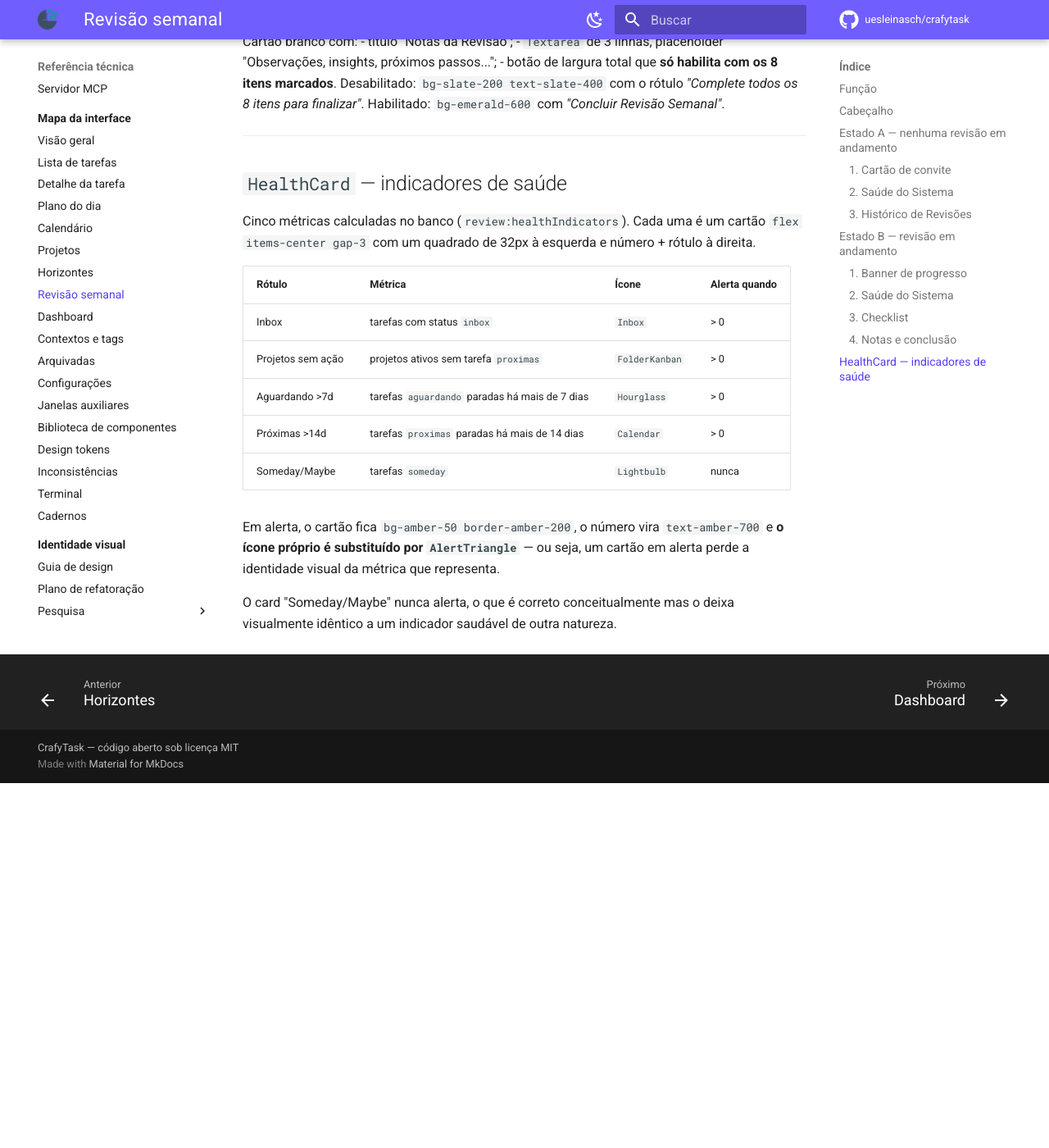
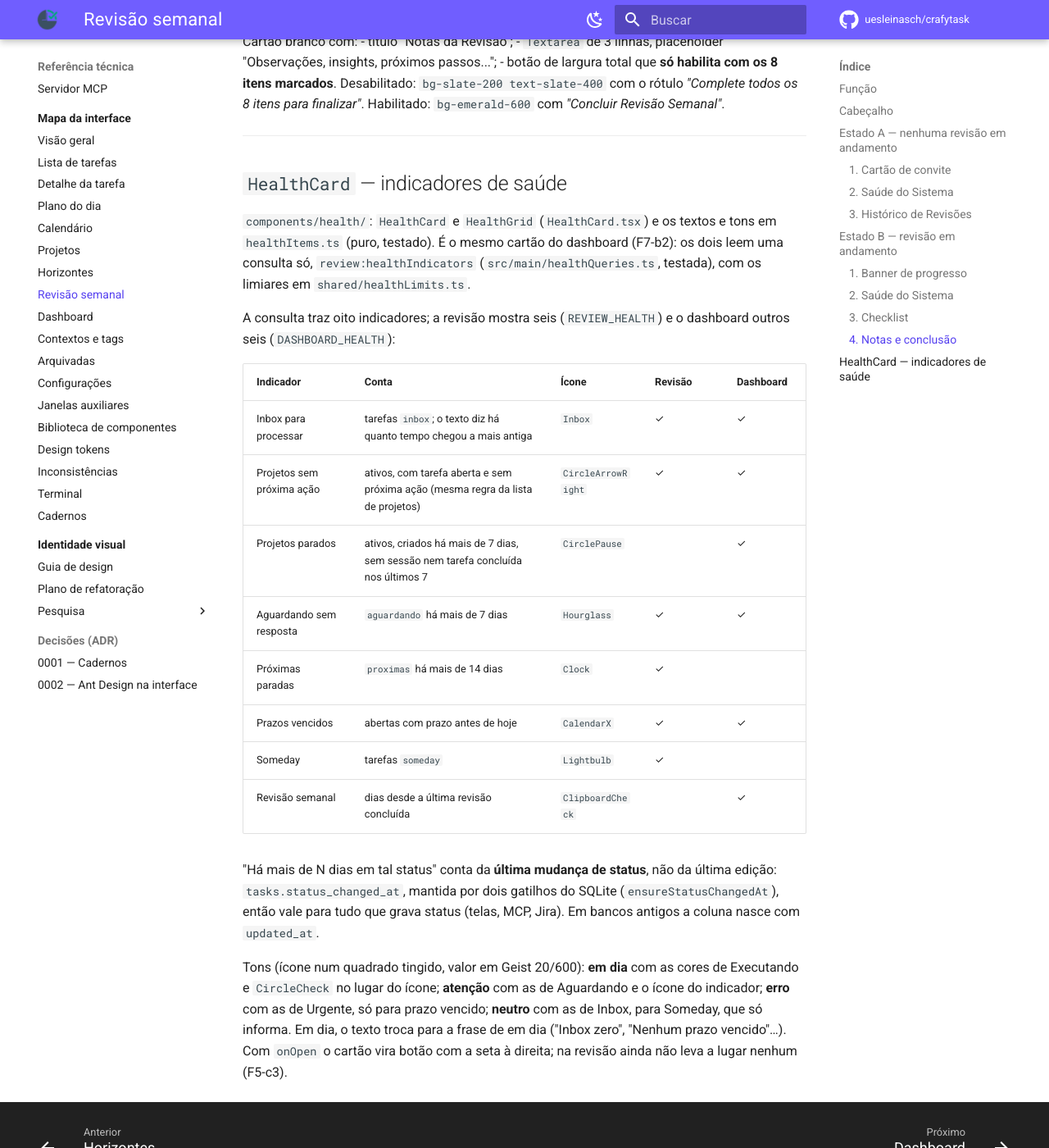
Before and after one commit to uesleinasch/crafytask, an MkDocs documentation site: the page built from docs/ui/07-revisao-semanal.md, in a window 1280 px wide and 1400 px high, scrolled down 3018 px. Shown: the whole window at 82% size. Built offline with MkDocs 1.6.1 and Material for MkDocs 9.7.7, drawn with Linux system fonts in a browser that asks for light colours; some web fonts are replaced; comment, search, counter and statistics services are not loaded; before the commit the page ends 3973 px from its top, so only the background shows below that; some of the changed text lies outside the part shown.

Commit message:
docs(ui): indicadores de saúde e healthcard

```diff
--- a/docs/ui/07-revisao-semanal.md
+++ b/docs/ui/07-revisao-semanal.md
@@ -36,8 +36,8 @@ cabeçalho, azul no cartão.
 
 ### 2. Saúde do Sistema
 
-Título de seção `text-sm font-bold uppercase tracking-wider text-slate-400`, seguido de uma grade
-`grid-cols-2 md:grid-cols-3 gap-3` com cinco `HealthCard`.
+Título de seção `text-sm font-bold uppercase tracking-wider text-slate-400`, seguido da grade
+`HealthGrid` com os seis `HealthCard` da revisão (ver abaixo).
 
 ### 3. Histórico de Revisões
 
@@ -64,7 +64,7 @@ Não há paginação nem filtro — o histórico cresce indefinidamente.
 
 ### 2. Saúde do Sistema
 
-Os mesmos cinco `HealthCard` do estado A, agora **sem título de seção** — aparecem soltos entre o
+Os mesmos seis `HealthCard` do estado A, agora **sem título de seção** — aparecem soltos entre o
 banner e o checklist.
 
 ### 3. Checklist
@@ -108,20 +108,31 @@ Cartão branco com:
 
 ## `HealthCard` — indicadores de saúde
 
-Cinco métricas calculadas no banco (`review:healthIndicators`). Cada uma é um cartão
-`flex items-center gap-3` com um quadrado de 32px à esquerda e número + rótulo à direita.
+`components/health/`: `HealthCard` e `HealthGrid` (`HealthCard.tsx`) e os textos e tons em
+`healthItems.ts` (puro, testado). É o mesmo cartão do dashboard (F7-b2): os dois leem uma consulta
+só, `review:healthIndicators` (`src/main/healthQueries.ts`, testada), com os limiares em
+`shared/healthLimits.ts`.
 
-| Rótulo | Métrica | Ícone | Alerta quando |
-| --- | --- | --- | --- |
-| Inbox | tarefas com status `inbox` | `Inbox` | > 0 |
-| Projetos sem ação | projetos ativos sem tarefa `proximas` | `FolderKanban` | > 0 |
-| Aguardando >7d | tarefas `aguardando` paradas há mais de 7 dias | `Hourglass` | > 0 |
-| Próximas >14d | tarefas `proximas` paradas há mais de 14 dias | `Calendar` | > 0 |
-| Someday/Maybe | tarefas `someday` | `Lightbulb` | nunca |
+A consulta traz oito indicadores; a revisão mostra seis (`REVIEW_HEALTH`) e o dashboard outros seis
+(`DASHBOARD_HEALTH`):
 
-Em alerta, o cartão fica `bg-amber-50 border-amber-200`, o número vira `text-amber-700` e **o ícone
-próprio é substituído por `AlertTriangle`** — ou seja, um cartão em alerta perde a identidade visual
-da métrica que representa.
+| Indicador | Conta | Ícone | Revisão | Dashboard |
+| --- | --- | --- | --- | --- |
+| Inbox para processar | tarefas `inbox`; o texto diz há quanto tempo chegou a mais antiga | `Inbox` | ✓ | ✓ |
+| Projetos sem próxima ação | ativos, com tarefa aberta e sem próxima ação (mesma regra da lista de projetos) | `CircleArrowRight` | ✓ | ✓ |
+| Projetos parados | ativos, criados há mais de 7 dias, sem sessão nem tarefa concluída nos últimos 7 | `CirclePause` | | ✓ |
+| Aguardando sem resposta | `aguardando` há mais de 7 dias | `Hourglass` | ✓ | ✓ |
+| Próximas paradas | `proximas` há mais de 14 dias | `Clock` | ✓ | |
+| Prazos vencidos | abertas com prazo antes de hoje | `CalendarX` | ✓ | ✓ |
+| Someday | tarefas `someday` | `Lightbulb` | ✓ | |
+| Revisão semanal | dias desde a última revisão concluída | `ClipboardCheck` | | ✓ |
 
-O card "Someday/Maybe" nunca alerta, o que é correto conceitualmente mas o deixa visualmente idêntico
-a um indicador saudável de outra natureza.
+"Há mais de N dias em tal status" conta da **última mudança de status**, não da última edição:
+`tasks.status_changed_at`, mantida por dois gatilhos do SQLite (`ensureStatusChangedAt`), então vale
+para tudo que grava status (telas, MCP, Jira). Em bancos antigos a coluna nasce com `updated_at`.
+
+Tons (ícone num quadrado tingido, valor em Geist 20/600): **em dia** com as cores de Executando e
+`CircleCheck` no lugar do ícone; **atenção** com as de Aguardando e o ícone do indicador; **erro**
+com as de Urgente, só para prazo vencido; **neutro** com as de Inbox, para Someday, que só informa.
+Em dia, o texto troca para a frase de em dia ("Inbox zero", "Nenhum prazo vencido"…). Com `onOpen`
+o cartão vira botão com a seta à direita; na revisão ainda não leva a lugar nenhum (F5-c3).
```
Also changed, not shown: CLAUDE.md (+4 -0 lines).
